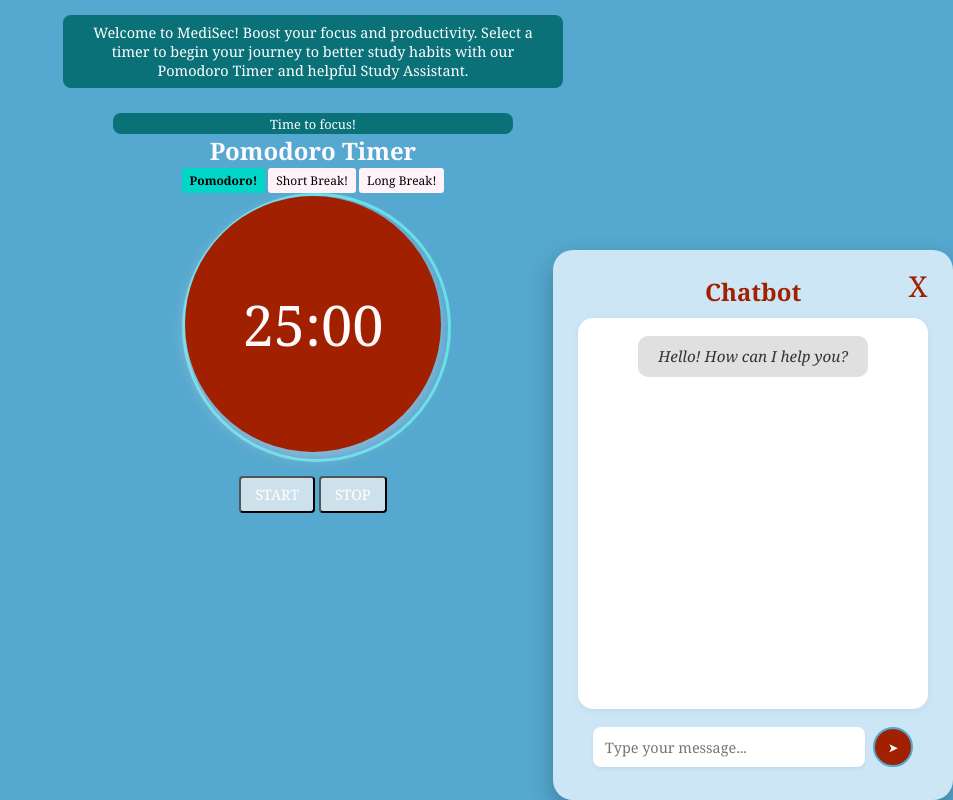
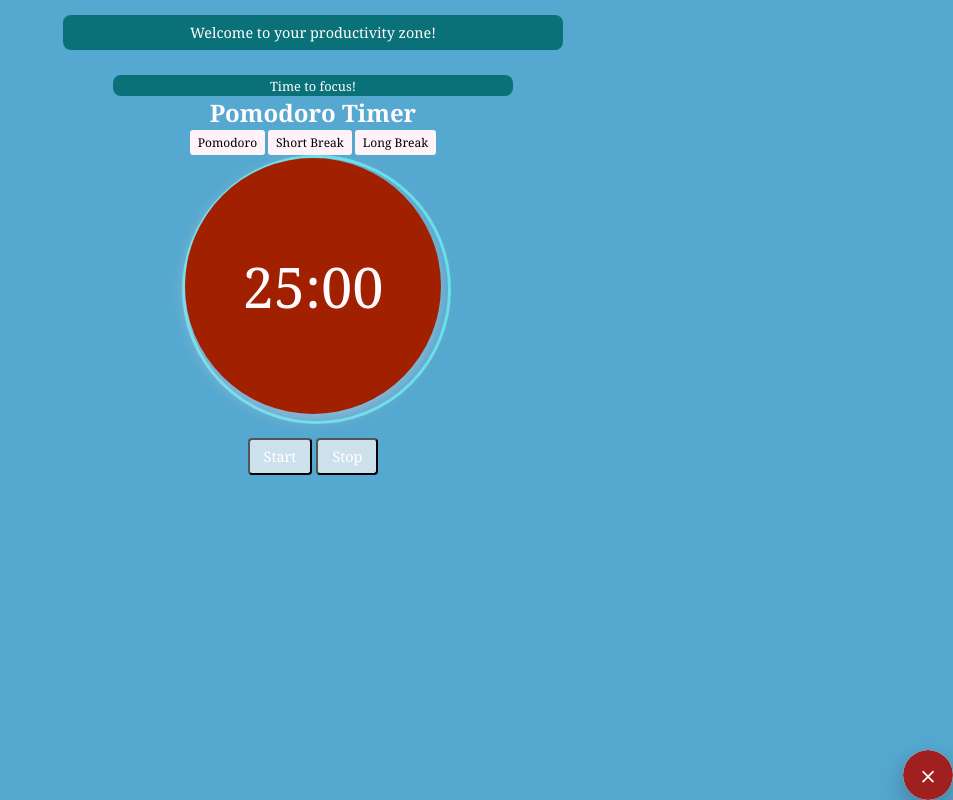
Before and after one commit to manvi541/my-pomodoro-app1, a plain HTML site: page index.html in a window 1280 px wide. Shown: the whole page, without its empty margins (327-1280 px from the left). Drawn offline with Linux system fonts and the light colour scheme.

Commit message:
Update index.html

```diff
--- a/index.html
+++ b/index.html
@@ -1,52 +1,47 @@
-<!-- index.html -->
 <!DOCTYPE html>
 <html lang="en">
 <head>
-    <meta charset="UTF-8">
-    <meta name="viewport" content="width=device-width, initial-scale=1.0">
+  <meta charset="UTF-8" />
+  <meta name="viewport" content="width=device-width, initial-scale=1.0" />
   <title>Pomodoro Timer</title>
-    <link rel="stylesheet" href="style.css">
-    <link rel="icon" href="favicon.ico" type="image/x-icon">
+  <link rel="stylesheet" href="style.css" />
 </head>
 <body>
-    <div id="welcome-message">
-        Welcome to MediSec! Boost your focus and productivity. Select a timer to begin
-        your journey to better study habits with our Pomodoro Timer and helpful
-        Study Assistant.
-    </div>
-
+  <div id="welcome-message">Welcome to your productivity zone!</div>
   <div class="pomodoro-section-wrapper">
     <div id="timer-message">Time to focus!</div>
     <div class="container">
       <div class="timer">
         <h1>Pomodoro Timer</h1>
         <div class="button-container">
-                    <button class="button active" id="pomodoro-session-btn" data-time="25">Pomodoro!</button>
-                    <button class="button" id="short-break-btn" data-time="5">Short Break!</button>
-                    <button class="button" id="long-break-btn" data-time="15">Long Break!</button>
+          <button class="button" id="pomodoro-btn">Pomodoro</button>
+          <button class="button" id="short-break-btn">Short Break</button>
+          <button class="button" id="long-break-btn">Long Break</button>
         </div>
-                <main id="main-timer-display" class="timer-display active-timer">
+
+        <div id="main-timer-display" class="timer-display active-timer">
           <div class="pomodoro">
-                        <span class="time" id="time-display">25:00</span>
+            <span class="time" id="timer">25:00</span>
           </div>
-                </main>
+        </div>
+
         <div class="buttons">
-                    <button id="start">START</button>
-                    <button id="stop">STOP</button>
+          <button id="start">Start</button>
+          <button id="stop">Stop</button>
         </div>
       </div>
     </div>
   </div>
 
-    <div class="chatbot-container" id="chatbotContainer">
-        <div class="chat-toggle-btn" id="chatToggleBtn">X</div>
-        <h2>Chatbot</h2>
+  <div class="chatbot-container collapsed" id="chatbot">
+    <button class="chat-toggle-btn" id="chatToggle">×</button>
     <div class="chat-content">
-            <div class="chat-messages" id="chat-messages">
-                <div class="bot-message initial-greeting">Hello! How can I help you?</div>
+      <h2>StudyBot</h2>
+      <div class="chat-messages" id="chatMessages">
+        <div class="bot-message initial-greeting">Hi! How can I help you study today?</div>
       </div>
       <div class="chat-input-area">
-                <input type="text" id="userInput" placeholder="Type your message...">
+        <input type="text" id="userInput" placeholder="Type a message..." />
         <button id="sendChatBtn">➤</button>
       </div>
     </div>
```
Lines whose indentation alone changed are shown as unchanged.
